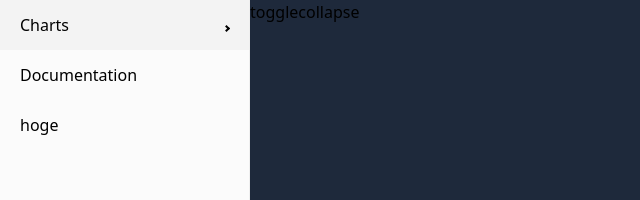
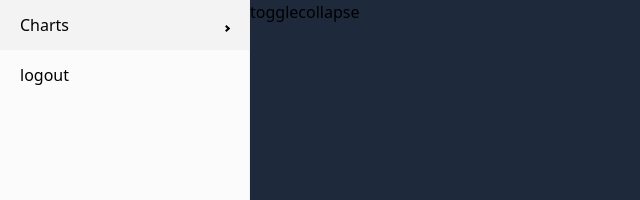
Before and after one commit to shun-inoue138/memoapp_client, a Next.js app: page / in a window 1280 px wide. Shown: the top 200 px of the page, without its empty margins (0-640 px from the left). Built offline with nearby package versions, Linux system fonts and the light colour scheme.

Commit message:
zustandでuserStoreを実装する

```diff
--- a/pages/index.tsx
+++ b/pages/index.tsx
@@ -12,6 +12,10 @@ import {
 const Home = () => {
   const { collapseSidebar, toggleSidebar } = useProSidebar();
   const router = useRouter();
+  const logout = () => {
+    localStorage.removeItem("token");
+    router.push("/signin");
+  };
   return (
     <div className="flex">
       <Sidebar className="h-[100vh] sticky top-0 left-0">
@@ -20,14 +24,7 @@ const Home = () => {
             <MenuItem> Pie charts </MenuItem>
             <MenuItem> Line charts </MenuItem>
           </SubMenu>
-          <MenuItem
-            onClick={() => {
-              router.push("/signin");
-            }}
-          >
-            Documentation
-          </MenuItem>
-          <MenuItem>hoge</MenuItem>
+          <MenuItem onClick={logout}>logout</MenuItem>
         </Menu>
       </Sidebar>
       <div className="bg-slate-800 w-full h-[1000px]">
--- a/pages/signin.tsx
+++ b/pages/signin.tsx
@@ -10,8 +10,8 @@ import InputItemComponent from "../src/components/molecules/InputItemComponent";
 import Button from "../src/components/atoms/Button";
 import axios from "axios";
 import { authAPI } from "../src/api/authAPI";
-import { saveTokenToLocalStorage } from "../lib/function";
-import { signinInputArrayFactory } from "../lib/const";
+import { saveTokenToLocalStorage } from "../src/utils/function";
+import { signinInputArrayFactory } from "../src/utils/const";
 import { useAuthRouter } from "../src/hooks/useAuthRouter";
 import { IFormInputs, useAuthForm } from "../src/hooks/useAuthForm";
 import AuthFormContainer from "../src/components/atoms/AuthFormContainer";
@@ -38,11 +38,38 @@ const Login = () => {
     }
   };
 
-  //定数だが、コンポーネントの中に入れているので、毎回再生成されてしまう。registerの部分をcbとしてなんとかできないだろうか
-  const inputArray = useMemo(() => {
-    return signinInputArrayFactory(register, errors);
-  }, [register, errors]);
-
+  //useMemoを使うと、errorsが更新されない。
+  // const inputArray = useMemo(() => {
+  //   return signinInputArrayFactory(register, errors);
+  // }, [errors]);
+  const inputArray = signinInputArrayFactory(register, errors);
+  // const inputArray = [
+  //   {
+  //     sr: "Email",
+  //     placeholder: "Eメール",
+  //     type: "email",
+  //     registerReturn: register("email", {
+  //       required: "必須です",
+  //       pattern: {
+  //         value: /^[A-Z0-9._%+-]+@[A-Z0-9.-]+\.[A-Z]{2,}$/i,
+  //         message: "有効なメールアドレスではありません",
+  //       },
+  //     }),
+  //     errors: errors.email?.message,
+  //   },
+  //   {
+  //     sr: "Password",
+  //     placeholder: "パスワード",
+  //     type: "password",
+  //     registerReturn: register("password", {
+  //       required: "必須です",
+  //       maxLength: { value: 10, message: "10文字以内です" },
+  //       minLength: { value: 2, message: "2文字以上です" },
+  //       pattern: { value: /^[A-Za-z0-9]+$/i, message: "半角英字のみです" },
+  //     }),
+  //     errors: errors.password?.message,
+  //   },
+  // ];
   const formContent = (
     <div>
       <div className="text-center">ログインはこちらから</div>
--- a/pages/signup.tsx
+++ b/pages/signup.tsx
@@ -8,8 +8,8 @@ import InputItemComponent from "../src/components/molecules/InputItemComponent";
 import Button from "../src/components/atoms/Button";
 import AuthLayout from "../src/components/templates/AuthLayout";
 import { authAPI } from "../src/api/authAPI";
-import { saveTokenToLocalStorage } from "../lib/function";
-import { signupInputArrayFactory } from "../lib/const";
+import { saveTokenToLocalStorage } from "../src/utils/function";
+import { signupInputArrayFactory } from "../src/utils/const";
 import { useAuthRouter } from "../src/hooks/useAuthRouter";
 import { IFormInputs, useAuthForm } from "../src/hooks/useAuthForm";
 import AuthFormContainer from "../src/components/atoms/AuthFormContainer";
@@ -37,10 +37,11 @@ const Signup = () => {
       setIsLoading(false);
     }
   };
-
-  const inputArray = useMemo(() => {
-    return signupInputArrayFactory(register, errors, getValues);
-  }, [register, errors]);
+  //useMemoを使うと、errorsが更新されない。
+  // const inputArray = useMemo(() => {
+  //   return signupInputArrayFactory(register, errors, getValues);
+  // }, [register, errors, getValues]);
+  const inputArray = signupInputArrayFactory(register, errors, getValues);
 
   const formContent = (
     <div>
--- a/src/api/axiosClient.ts
+++ b/src/api/axiosClient.ts
@@ -1,4 +1,4 @@
-import { BASE_API_URL } from "./../../lib/const";
+import { BASE_API_URL } from "../utils/const";
 import axios from "axios";
 
 const getToken = () => {
--- a/lib/function.ts
+++ b/src/utils/function.ts
@@ -1,4 +1,4 @@
-import { authAPI } from "../src/api/authAPI";
+import { authAPI } from "../api/authAPI";
 
 export const saveTokenToLocalStorage = (token: string) => {
   localStorage.setItem("token", token);
```
Also changed, not shown: src/stores/userStore.ts (added), src/utils/const.ts (renamed from lib/const.ts), src/utils/type.ts (added).
